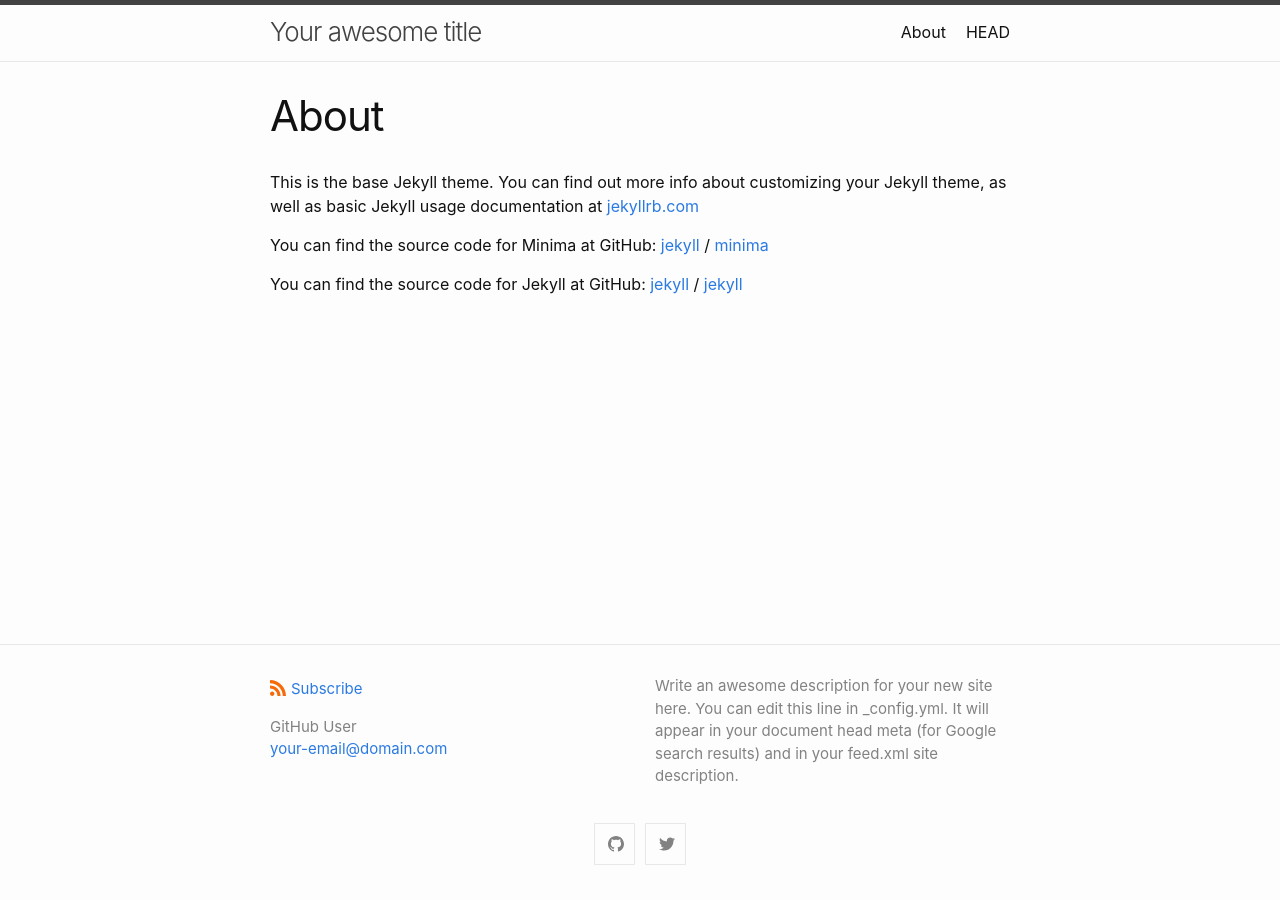
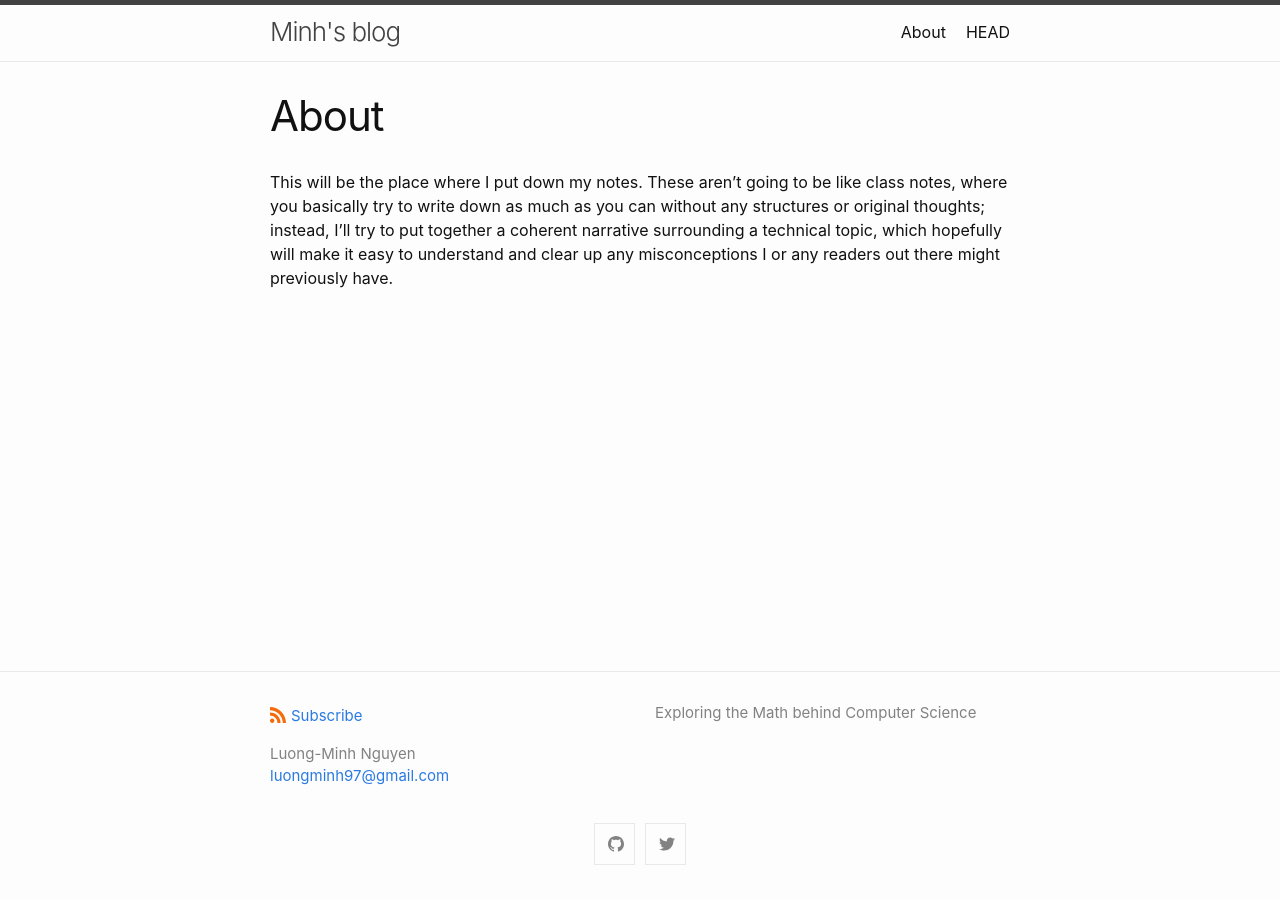
Before and after one commit to justanotherminh/justanotherminh.github.io, a Jekyll site: the page built from about.md, in a window 1280 px wide. Built offline with Jekyll 4.4.1, drawn with Linux system fonts in a browser that asks for light colours.

```diff
--- a/_config.yml
+++ b/_config.yml
@@ -1,11 +1,9 @@
-title: Your awesome title
+title: Minh's blog
 author:
-  name: GitHub User
-  email: your-email@domain.com
+  name: Luong-Minh Nguyen
+  email: luongminh97@gmail.com
 description: > # this means to ignore newlines until "show_excerpts:"
-  Write an awesome description for your new site here. You can edit this
-  line in _config.yml. It will appear in your document head meta (for
-  Google search results) and in your feed.xml site description.
+  Exploring the Math behind Computer Science
 
 show_excerpts: false # set to true to show excerpts on the homepage
 
--- a/about.md
+++ b/about.md
@@ -4,15 +4,7 @@ title: About
 permalink: /about/
 ---
 
-This is the base Jekyll theme. You can find out more info about customizing your Jekyll theme, as well as basic Jekyll usage documentation at [jekyllrb.com](https://jekyllrb.com/)
-
-You can find the source code for Minima at GitHub:
-[jekyll][jekyll-organization] /
-[minima](https://github.com/jekyll/minima)
-
-You can find the source code for Jekyll at GitHub:
-[jekyll][jekyll-organization] /
-[jekyll](https://github.com/jekyll/jekyll)
-
-
-[jekyll-organization]: https://github.com/jekyll
+This will be the place where I put down my notes. These aren't going to be like class notes,
+where you basically try to write down as much as you can without any structures or original thoughts;
+instead, I'll try to put together a coherent narrative surrounding a technical topic, which hopefully will
+make it easy to understand and clear up any misconceptions I or any readers out there might previously have.
```
Also changed, not shown: _posts/2016-05-19-super-short-article.md (deleted, +0 -7 lines), _posts/2016-05-20-my-example-post.md (deleted, +0 -12 lines), _posts/2016-05-20-super-long-article.md (deleted, +0 -11 lines), _posts/2016-05-20-this-post-demonstrates-post-content-styles.md (deleted, +0 -115 lines), _posts/2016-05-20-welcome-to-jekyll.md (deleted, +0 -22 lines), _posts/2021-06-15-testing-mathjax.md (+1 -0 lines).
